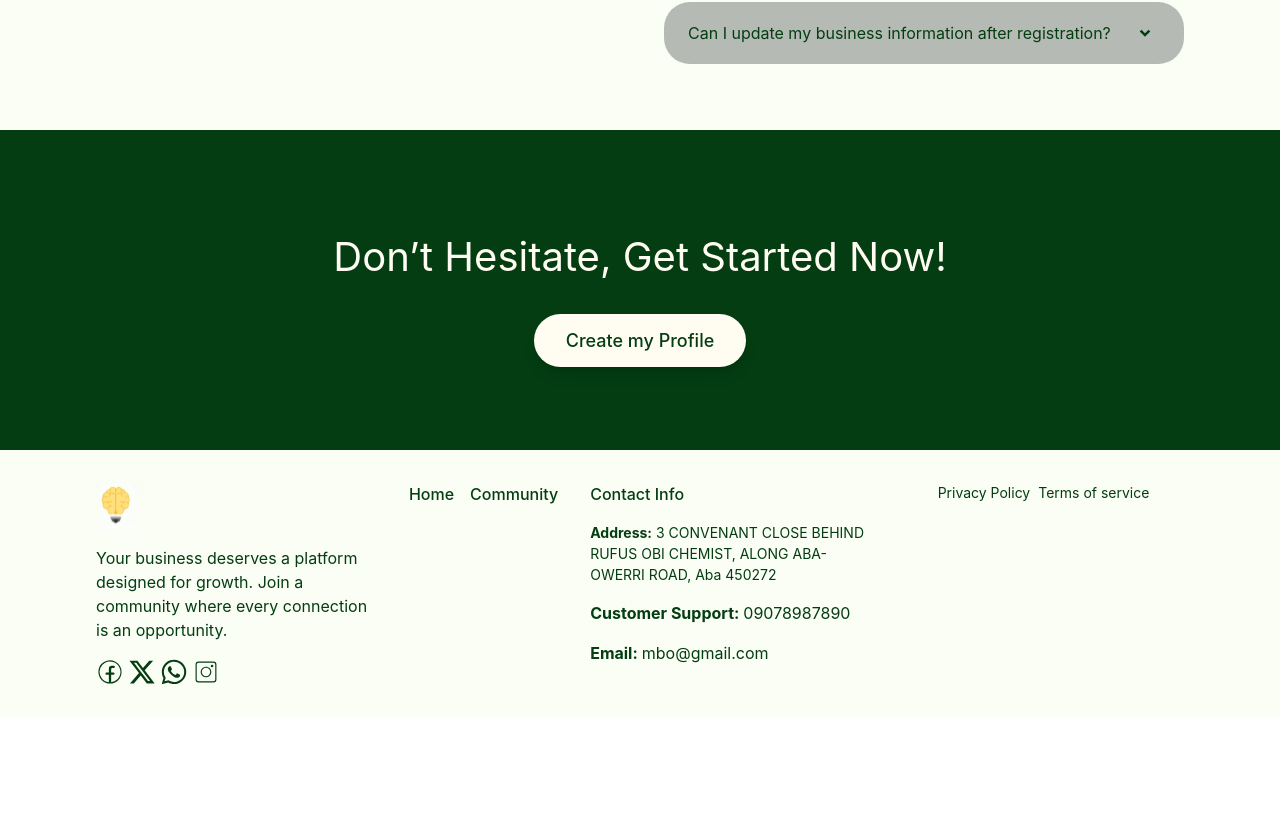
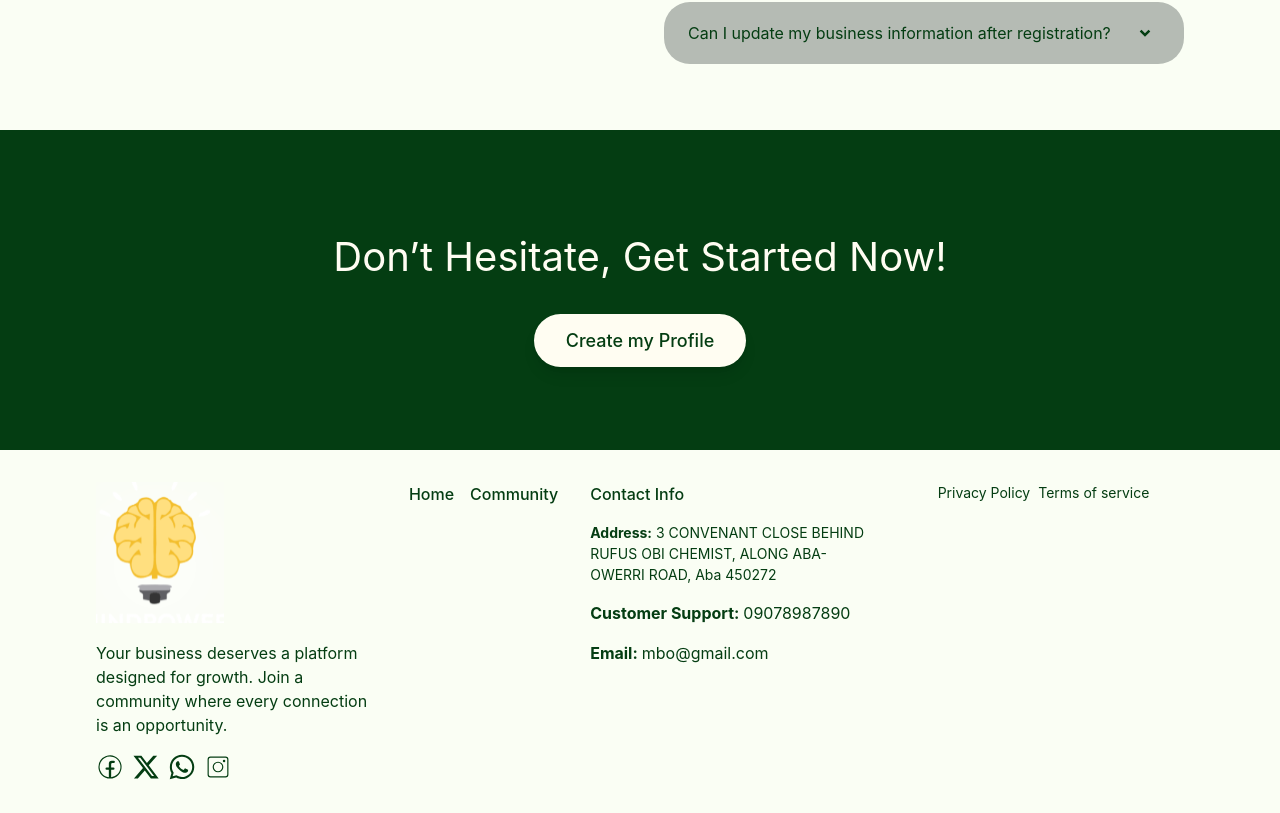
Before and after one commit to ChrisRoyalty/MBO, a React (Vite) app: page / in a window 1280 px wide. Shown: the part 4922-5735 px from the top of the page. Before the commit the page ends 5640 px from the top, so only its background shows below. Built offline with nearby package versions, Linux system fonts and the light colour scheme.

Commit message:
implemented scroll animation to the home page

```diff
--- a/src/components/Footer.jsx
+++ b/src/components/Footer.jsx
@@ -3,57 +3,69 @@ import { CiFacebook } from "react-icons/ci";
 import { FaXTwitter } from "react-icons/fa6";
 import { FaWhatsapp } from "react-icons/fa";
 import { CiInstagram } from "react-icons/ci";
-
+import { motion } from "framer-motion";
 import MindPowerLogo from "../assets/mindpower-logo.svg";
 import { Link } from "react-router";
+
+const fadeInUp = {
+  hidden: { opacity: 0, y: 50 },
+  visible: {
+    opacity: 1,
+    y: 0,
+    transition: { duration: 0.8, staggerChildren: 0.2 },
+  },
+};
+
 const Footer = () => {
   return (
-    <div className="bg-[#FAFEF4] w-full h-fit flex justify-center items-center text-[#043D12]">
-      <div className="w-[85%] h-fit flex max-lg:flex-col justify-between py-8 gap-8">
-        <div className="w-full flex flex-col gap-4">
+    <motion.div
+      initial="hidden"
+      whileInView="visible"
+      viewport={{ once: false }}
+      className="bg-[#FAFEF4] w-full h-fit flex justify-center items-center text-[#043D12]"
+    >
+      <motion.div
+        variants={fadeInUp}
+        className="w-[85%] h-fit flex max-lg:flex-col justify-between py-8 gap-8"
+      >
+        <motion.div variants={fadeInUp} className="w-full flex flex-col gap-4">
           <Link path="/" className="logo">
-            <img src={MindPowerLogo} alt="Mind-Power-Logo" />
+            <img src={MindPowerLogo} alt="Mind-Power-Logo" className="w-32" />
           </Link>
           <p className="text-[16px] text-[#043D12]">
-            Your business deserves a platform designed for growth. Join a{" "}
+            Your business deserves a platform designed for growth. Join a
             community where every connection is an opportunity.
           </p>
-          <div className="socials flex items-center gap-1">
-            <a
-              href="#"
-              className="text-[#043D12] text-[28px] hover:text-[30px] hover:text-[#043D12]/75"
-            >
-              <CiFacebook />
-            </a>
-            <a
-              href="#"
-              className="text-[#043D12] text-[28px] hover:text-[30px] hover:text-[#043D12]/75"
-            >
-              <FaXTwitter />
-            </a>
-            <a
-              href="#"
-              className="text-[#043D12] text-[28px] hover:text-[30px] hover:text-[#043D12]/75"
-            >
-              <FaWhatsapp />
-            </a>
-            <a
-              href="#"
-              className="text-[#043D12] text-[28px] hover:text-[30px] hover:text-[#043D12]/75"
-            >
-              <CiInstagram />
-            </a>
+          <div className="socials flex items-center gap-2">
+            {[CiFacebook, FaXTwitter, FaWhatsapp, CiInstagram].map(
+              (Icon, index) => (
+                <motion.a
+                  key={index}
+                  variants={fadeInUp}
+                  href="#"
+                  className="text-[#043D12] text-[28px] hover:scale-110 transition-transform"
+                >
+                  <Icon />
+                </motion.a>
+              )
+            )}
           </div>
-        </div>
-        <nav className="w-fit flex items-start gap-4 text-[16px] font-medium">
+        </motion.div>
+        <motion.nav
+          variants={fadeInUp}
+          className="w-fit flex items-start gap-4 text-[16px] font-medium"
+        >
           <Link className="hover:text-[17px]" to="/">
             Home
           </Link>
           <Link className="hover:text-[17px]" to="/community">
             Community
           </Link>
-        </nav>
-        <div className="w-full contact flex flex-col gap-4">
+        </motion.nav>
+        <motion.div
+          variants={fadeInUp}
+          className="w-full contact flex flex-col gap-4"
+        >
           <h4 className="text-[16px] font-medium">Contact Info</h4>
           <p className="text-[14px]">
             <strong>Address:</strong> 3 CONVENANT CLOSE BEHIND RUFUS OBI
@@ -67,13 +79,16 @@ const Footer = () => {
             <li className="font-bold">Email:</li>
             <li> mbo@gmail.com</li>
           </ul>
-        </div>
-        <nav className="policies text-[14px] flex lg:justify-center items-start gap-2 w-full">
+        </motion.div>
+        <motion.nav
+          variants={fadeInUp}
+          className="policies text-[14px] flex lg:justify-center items-start gap-2 w-full"
+        >
           <Link to="privacy-policy">Privacy Policy</Link>
           <Link to="terms-of-service">Terms of service</Link>
-        </nav>
-      </div>
-    </div>
+        </motion.nav>
+      </motion.div>
+    </motion.div>
   );
 };
 
```
